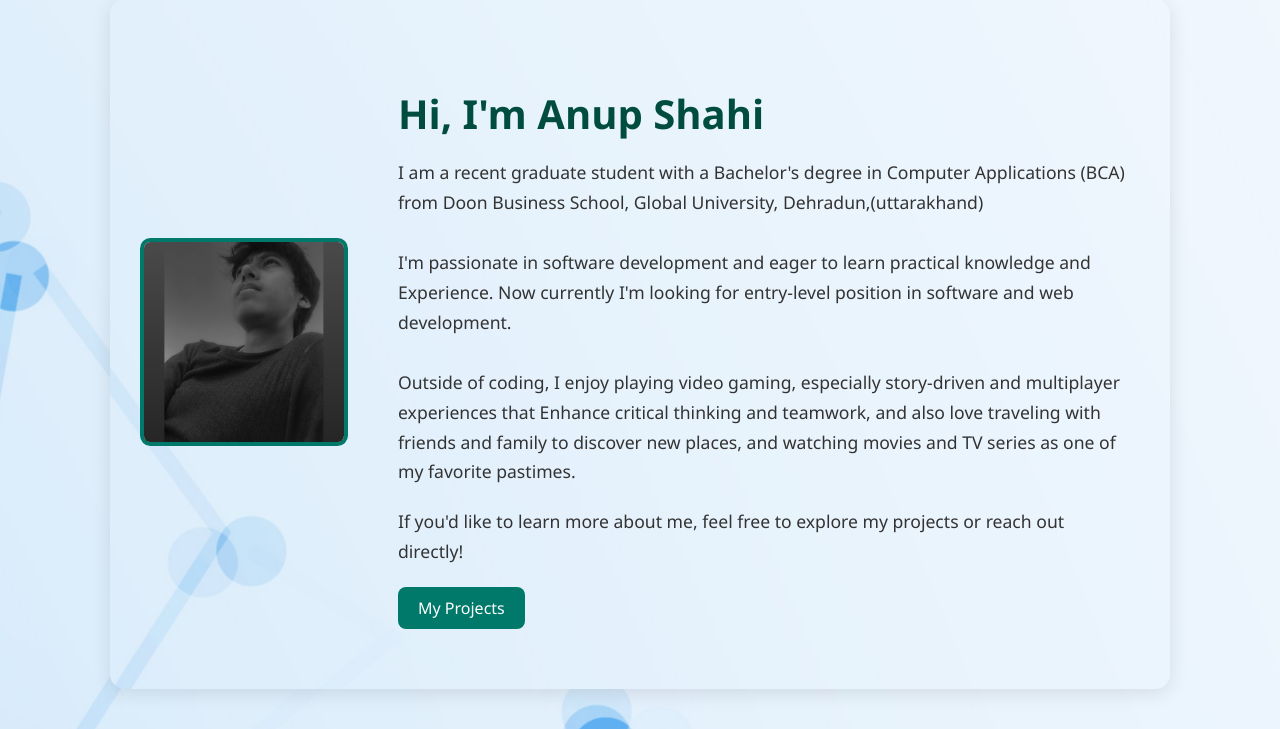
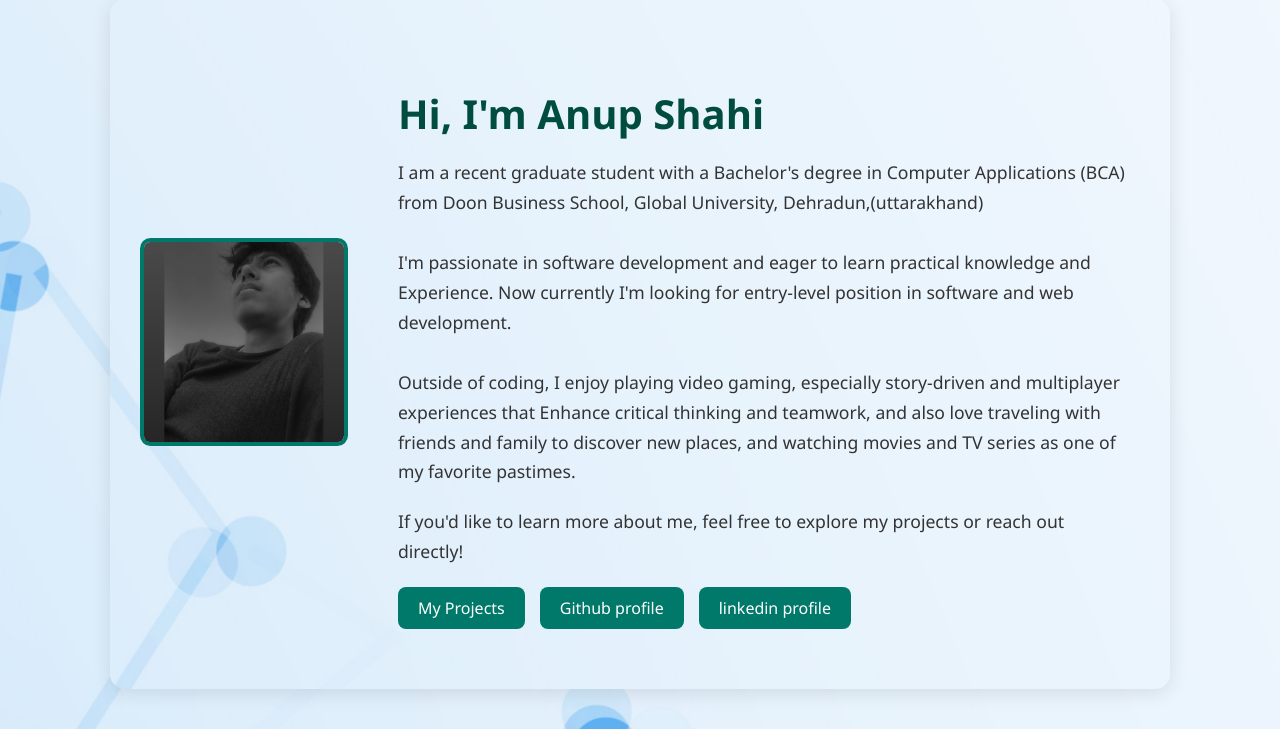
Before and after one commit to bhanu0221/Anup-Portfolio, a Flask app: page / in a window 1280 px wide. Shown: the part 73-802 px from the top of the page. Run offline with Flask 3, Linux system fonts and the light colour scheme.

Commit message:
add it some link

```diff
--- a/project/templates/index.html
+++ b/project/templates/index.html
@@ -106,6 +106,8 @@
         </p>
         <div class="buttons">
             <a href="/projects">My Projects</a>
+            <a href="https://github.com/bhanu0221">Github profile </a>
+            <a href="https://www.linkedin.com/in/anup-shahi-50486530a/">linkedin profile</a>
         </div>
     </div>
 </div>
```
